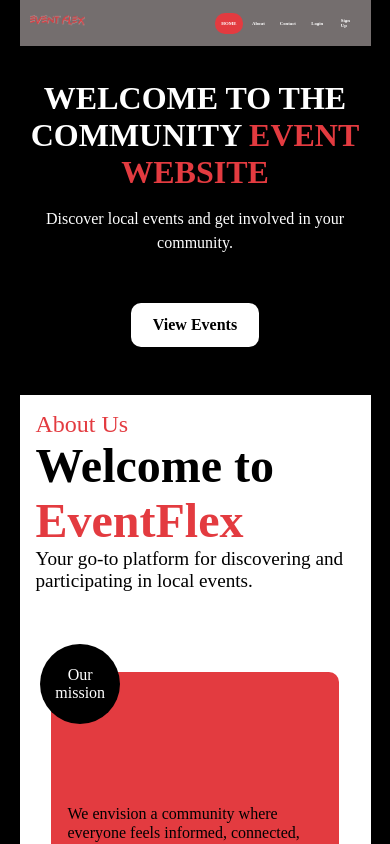
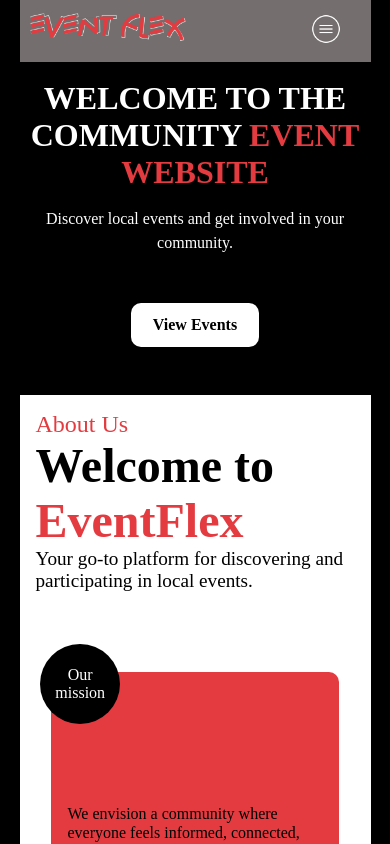
Before and after one commit to Kortsa/community-Event-site, a React (Vite) app: page / in a window 390 px wide. Shown: the top 844 px of the page. Built offline with nearby package versions, Linux system fonts and the light colour scheme; a web font is replaced by a local one.

Commit message:
few changes

```diff
--- a/src/Components/NavBar.css
+++ b/src/Components/NavBar.css
@@ -9,7 +9,6 @@
   justify-content: space-between;
   width: 90%;
   background-color: rgba(129, 123, 123, 0.9);
-  /* border-radius: 10px; */
   padding: 15px;
   z-index: 9999;
 }
@@ -41,23 +40,7 @@
   border-radius: 10px;
 }
 
-.navbar .active {
-  display: flex;
-  align-items: center;
-  justify-content: center;
-  text-decoration: none;
-  background-color: #e33b40;
-  border: none;
-  color: white;
-  text-transform: uppercase;
-  font-weight: bolder;
-  font-size: 0.9rem;
-  padding: 10px;
-  width: 100px;
-  border-radius: 10px;
-}
-
-.navbar .active:hover {
+.navbar .btn:hover {
   background-color: #e33b40;
 }
 
@@ -70,10 +53,8 @@ a {
   text-decoration: none;
 }
 
-.hamburger {
-  display: none;
-  cursor: pointer;
-  height: 30px;
+.hamburger-menu img {
+  filter: invert(100%);
 }
 
 /* media Queries */
@@ -83,51 +64,65 @@ a {
   ##Screen = B/w 320px to 479px
 */
 @media (min-width: 320px) and (max-width: 480px) {
-  .navbar {
+  /* .navbar {
     width: 90%;
     padding: 10px;
+    display: flex;
+    margin-bottom: 10px;
+    background-color: red;
   }
 
   .navbar img {
     padding: 0;
-    height: 30%;
-    width: 30%;
+    height: 60%;
+    width: 60%;
   }
 
   .navbar .btns {
-    padding: 0;
-    width: 60%;
+    display: none;
   }
 
   .navbar .btn {
-    width: 19%;
-    font-size: 0.3rem;
     padding: 8px;
+    display: block;
+    font-size: 12px !important;
   }
 
-  .navbar .active {
-    width: 19%;
-    font-size: 0.3rem;
-    padding: 8px;
+  .navbar.show .list {
+    border-radius: 10px;
+    display: block;
+    padding: 0;
+    margin: 0;
+  } */
+  .navbar .list {
+    display: none;
+  }
+  .navbar {
+    display: flex;
+    padding: 10px;
+    margin-bottom: 10px;
+
+  }
+  .navbar img {
+    padding: 0;
+    height: 60%;
+    width: 60%;
+  }
+  .navbar.show .list {
+    border-radius: 10px;
+    display: flex;
+    flex-direction: column;
+    padding: 0;
+    margin: 0;
   }
 
-  /* .btns {
-    display: none;
-    flex-direction: column;
-    position: absolute;
-    top: 40px;
-    right: 0;
-
-    background-color: rgba(129, 123, 123, 0.9);
+  .link {
+    padding: 8px;
+    /* display: block; */
+    font-size: 12px !important;
   }
 
-  .btns.show {
-    display: flex;
-  }
 
-  .hamburger {
-    display: block;
-  } */
 }
 
 /*
@@ -135,24 +130,5 @@ a {
  ##Screen = B/w 481px to 767px
 */
 @media (min-width: 481px) and (max-width: 767px) {
-  .navbar img {
-    padding: 0;
-    width: 30%;
-    height: 30%;
-  }
 
-  .navbar .btns {
-    width: 60%;
-    padding: 0;
-  }
-
-  .navbar .btn {
-    width: 20%;
-    font-size: 0.4rem;
-  }
-
-  .navbar .active {
-    width: 20%;
-    font-size: 0.4rem;
-  }
 }
--- a/src/Components/Navbar.jsx
+++ b/src/Components/Navbar.jsx
@@ -2,7 +2,7 @@ import { NavLink, Outlet } from "react-router-dom";
 import { useState } from "react";
 import "../Components/NavBar.css";
 import logo from "../assets/logo.png";
-import hamburger from "../assets/icons8-hamburger-button-50.png"
+import hamburger from "../assets/icons8-hamburger-button-50.png";
 
 const Lists = [
   {
@@ -28,46 +28,28 @@ const Lists = [
 ];
 
 const Navbar = () => {
-  const [activeMenu, setActiveMenu] = useState("Home");
   const [isOpen, setIsOpen] = useState(false);
+  const [showMenu, setShowMenu] = useState(false);
 
   const toggleMenu = () => {
-    setIsOpen(!isOpen);
+    setShowMenu(!showMenu);
   };
 
-  const closeMenu = () => {
-    setIsOpen(false);
-  };
-
-  // Function to handle click event and set the active menu
-  const handleMenuClick = (menuName) => {
-    setActiveMenu(menuName);
-  };
   return (
-    <>
-      <div className="navbar container">
+    <div className="container">
+      <div className={`navbar ${showMenu ? "show" : ""}`} onClick={toggleMenu}>
         <a href="/">
           <img src={logo} alt="Logo" />
         </a>
 
+        <div className="hamburger-menu">
+          <img src={hamburger} alt="Menu" />
+        </div>
 
-        <img
-          // src={hamburger}
-          alt="Menu"
-          className="hamburger"
-          onClick={toggleMenu}
-        />
-        <div className={`btns ${isOpen ? "show" : ""}`}>
-
+        <div className="btns list">
           {Lists.map((list, index) => {
             return (
-              <a
-                key={index}
-                // onClick={() => handleMenuClick(list.nav)}
-                className={activeMenu === list.nav ? "active" : "btn"}
-                href={list.to}
-                onClick={closeMenu} // Close menu on link click
-              >
+              <a key={index} className="btn link" href={list.to}>
                 {list.nav}
               </a>
             );
@@ -75,7 +57,7 @@ const Navbar = () => {
         </div>
       </div>
       <Outlet />
-    </>
+    </div>
   );
 };
 
```
Also changed, not shown: src/Components/navbar.txt (added).
